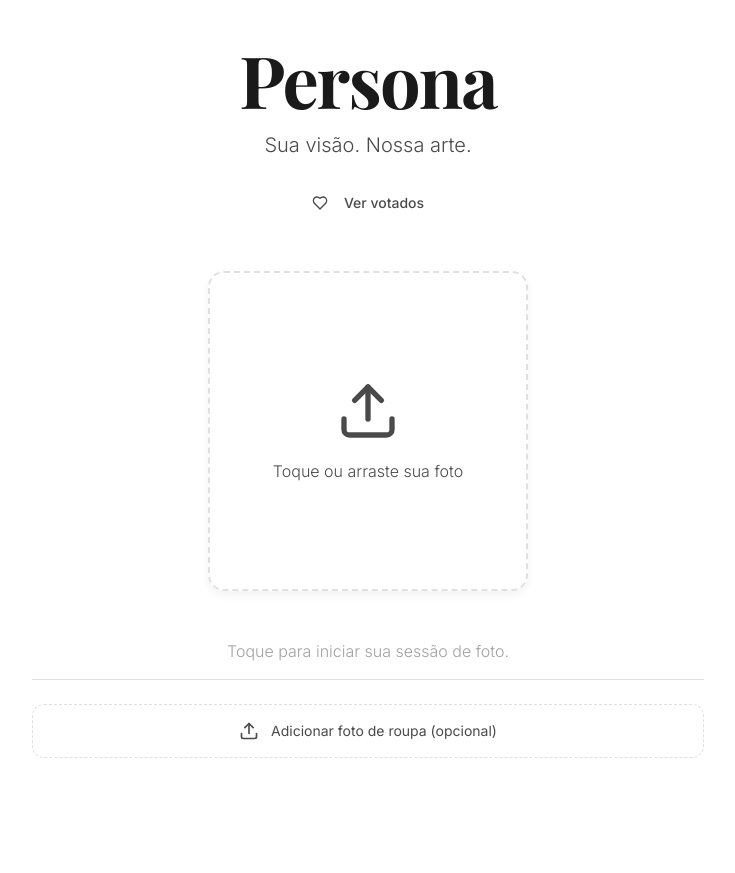
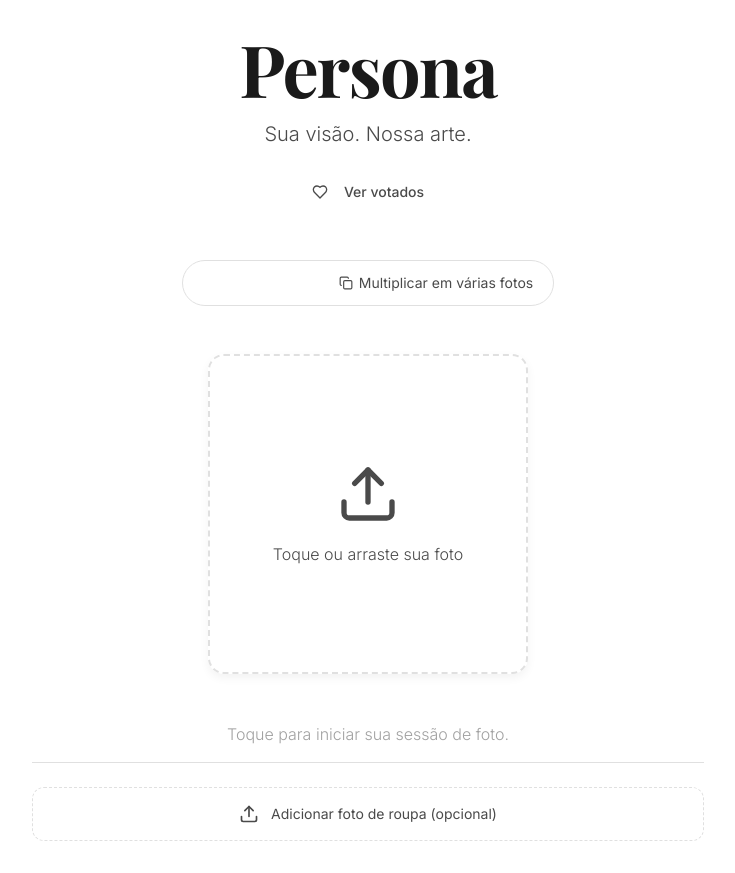
Before and after one commit to mentorajane/grace-portraits, a React (Vite) app: page / in a window 1280 px wide. Shown: the whole page, without its empty margins (272-1007 px from the left). Before the commit the page ends 800 px from the top, so only its background shows below. Built offline with nearby package versions, Linux system fonts and the light colour scheme; no server answers; the database is empty.

Commit message:
Changes
Co-authored-by: janeiaexpert <219955843+janeiaexpert@users.noreply.github.com>

```diff
--- a/src/pages/Upload.tsx
+++ b/src/pages/Upload.tsx
@@ -128,6 +128,37 @@ const Upload = () => {
           </div>
         </div>
 
+        {/* Mode toggle: escolher estilos vs. multiplicar em várias fotos */}
+        <div className="flex justify-center">
+          <div className="inline-flex rounded-full border border-persona-subtle/40 p-1 bg-background/50 backdrop-blur-sm">
+            <button
+              type="button"
+              onClick={() => setMode("select")}
+              disabled={isProcessing}
+              className={`px-4 py-2 text-sm rounded-full transition-smooth ${
+                mode === "select"
+                  ? "bg-persona-dark text-background"
+                  : "text-persona-medium hover:text-persona-dark"
+              }`}
+            >
+              Escolher estilos
+            </button>
+            <button
+              type="button"
+              onClick={() => setMode("multiply")}
+              disabled={isProcessing}
+              className={`px-4 py-2 text-sm rounded-full transition-smooth flex items-center gap-1.5 ${
+                mode === "multiply"
+                  ? "bg-persona-dark text-background"
+                  : "text-persona-medium hover:text-persona-dark"
+              }`}
+            >
+              <Copy className="w-3.5 h-3.5" />
+              Multiplicar em várias fotos
+            </button>
+          </div>
+        </div>
+
         <div className="flex justify-center">
           <label
             htmlFor="file-upload"
@@ -150,8 +181,12 @@ const Upload = () => {
                   isDragging ? 'text-accent' : 'text-persona-medium'
                 } ${isProcessing ? 'opacity-30' : ''}`}
               />
-              <div className="text-persona-medium text-base font-light">
-                {isProcessing ? 'Processando imagem...' : 'Toque ou arraste sua foto'}
+              <div className="text-persona-medium text-base font-light px-4 text-center">
+                {isProcessing
+                  ? 'Processando imagem...'
+                  : mode === "multiply"
+                    ? 'Envie 1 foto — geraremos 3 variações'
+                    : 'Toque ou arraste sua foto'}
               </div>
               {isProcessing && (
                 <Loader2 className="w-8 h-8 text-persona-dark animate-spin absolute" />
```
